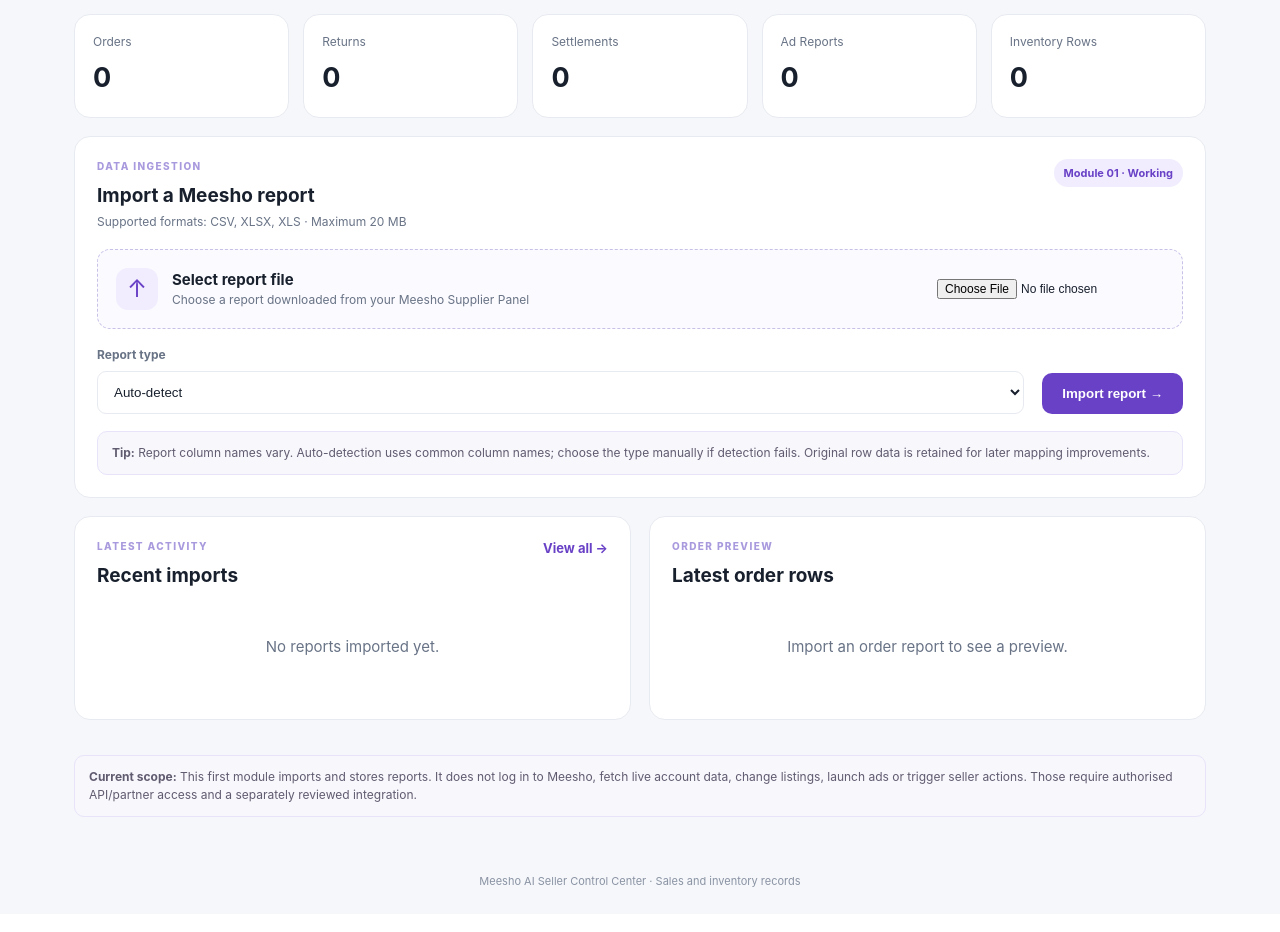
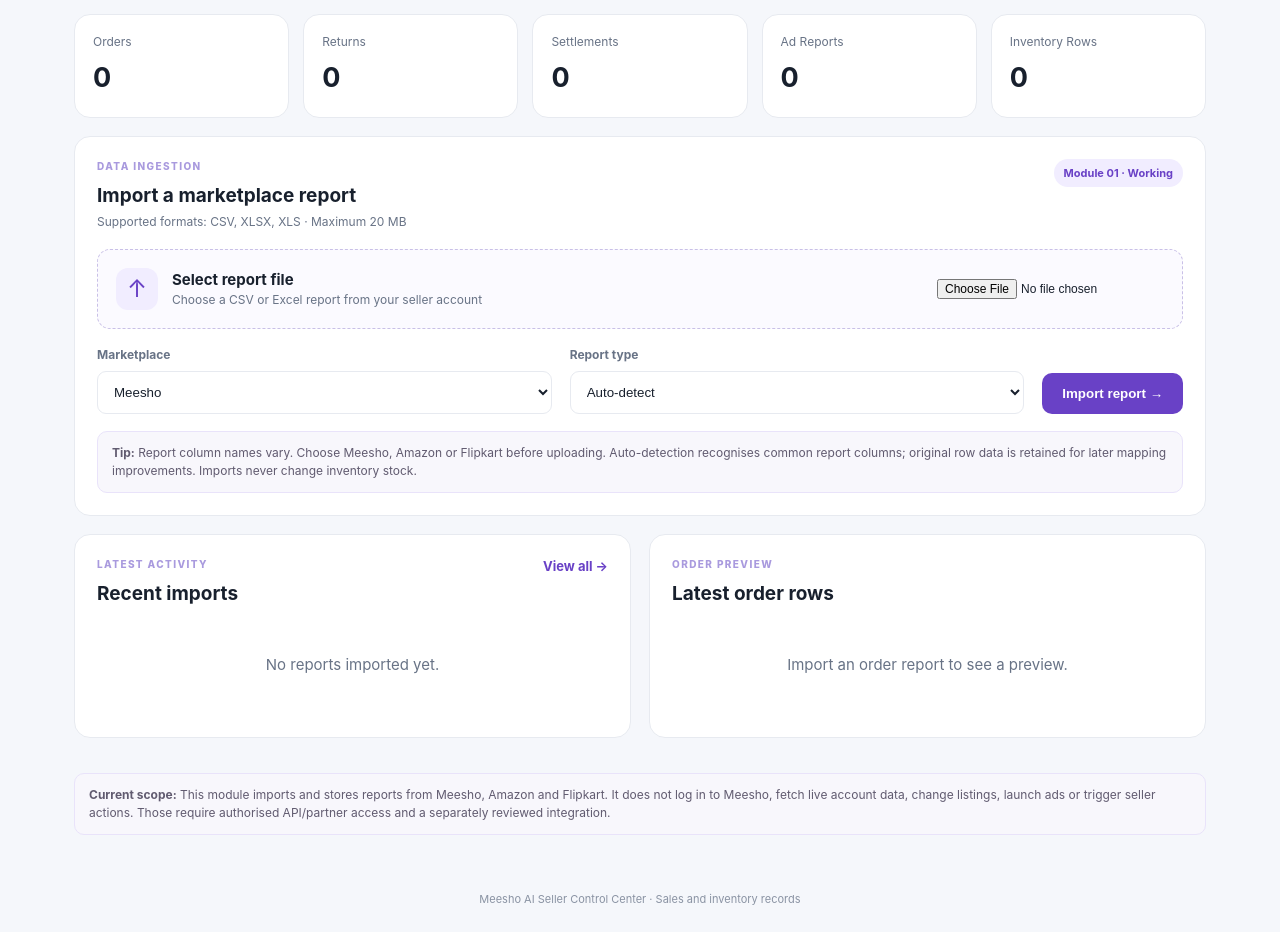
Before and after one commit to ak498025-code/meesho-ai-seller, a Flask app: page / in a window 1280 px wide. Shown: the part 298-1230 px from the top of the page. Before the commit the page ends 1185 px from the top, so only its background shows below. Run offline with Flask 3, Linux system fonts and the light colour scheme; data that the repository does not hold is empty; some libraries are stand-ins or nearby versions.

Commit message:
Add marketplace selector to report upload

```diff
--- a/templates/dashboard.html
+++ b/templates/dashboard.html
@@ -1,14 +1,14 @@
 {% extends "base.html" %}{% block content %}
 <section class="hero"><div><p class="eyebrow">SELLER OPERATIONS</p><h1>Your Meesho business, in one place.</h1><p>Start by importing seller reports. The dashboard stores normalized records and keeps an import audit trail.</p></div><span class="hero-icon">▦</span></section>
 <section class="stats">{% for label,value in stats.items() %}<article class="stat"><span>{{ label|title }}</span><strong>{{ "{:,}".format(value) }}</strong></article>{% endfor %}</section>
-<section class="panel"><div class="panel-head"><div><p class="eyebrow">DATA INGESTION</p><h2>Import a Meesho report</h2><p class="muted">Supported formats: CSV, XLSX, XLS · Maximum 20 MB</p></div><span class="pill">Module 01 · Working</span></div>
+<section class="panel"><div class="panel-head"><div><p class="eyebrow">DATA INGESTION</p><h2>Import a marketplace report</h2><p class="muted">Supported formats: CSV, XLSX, XLS · Maximum 20 MB</p></div><span class="pill">Module 01 · Working</span></div>
 <form action="{{ url_for('upload') }}" method="post" enctype="multipart/form-data" class="upload-form">
-<label class="filebox"> <span class="upload-symbol">↑</span><span><b>Select report file</b><small>Choose a report downloaded from your Meesho Supplier Panel</small></span><input type="file" name="report" accept=".csv,.xlsx,.xls" required></label>
-<div class="form-row"><label>Report type<select name="report_type"><option value="auto">Auto-detect</option><option value="orders">Orders</option><option value="returns">Returns</option><option value="settlements">Settlements / Payments</option><option value="ads">Advertising</option><option value="inventory">Inventory</option></select></label><button type="submit">Import report <span>→</span></button></div></form>
-<div class="note"><b>Tip:</b> Report column names vary. Auto-detection uses common column names; choose the type manually if detection fails. Original row data is retained for later mapping improvements.</div></section>
+<label class="filebox"> <span class="upload-symbol">↑</span><span><b>Select report file</b><small>Choose a CSV or Excel report from your seller account</small></span><input type="file" name="report" accept=".csv,.xlsx,.xls" required></label>
+<div class="form-row"><label>Marketplace<select name="marketplace" required><option value="Meesho">Meesho</option><option value="Amazon">Amazon</option><option value="Flipkart">Flipkart</option></select></label><label>Report type<select name="report_type"><option value="auto">Auto-detect</option><option value="orders">Orders</option><option value="returns">Returns</option><option value="settlements">Settlements / Payments</option><option value="ads">Advertising</option><option value="inventory">Inventory</option></select></label><button type="submit">Import report <span>→</span></button></div></form>
+<div class="note"><b>Tip:</b> Report column names vary. Choose Meesho, Amazon or Flipkart before uploading. Auto-detection recognises common report columns; original row data is retained for later mapping improvements. Imports never change inventory stock.</div></section>
 <section class="two-col"><section class="panel"><div class="panel-head"><div><p class="eyebrow">LATEST ACTIVITY</p><h2>Recent imports</h2></div><a class="text-link" href="{{ url_for('imports_page') }}">View all →</a></div>
 {% if imports %}<div class="table-wrap"><table><thead><tr><th>File</th><th>Type</th><th>Added</th><th>Date</th></tr></thead><tbody>{% for x in imports %}<tr><td>{{ x.filename }}</td><td><span class="tag">{{ x.report_type }}</span></td><td>{{ x.rows_added }}</td><td>{{ x.imported_at[:16].replace("T"," ") }}</td></tr>{% endfor %}</tbody></table></div>{% else %}<p class="empty">No reports imported yet.</p>{% endif %}</section>
 <section class="panel"><div class="panel-head"><div><p class="eyebrow">ORDER PREVIEW</p><h2>Latest order rows</h2></div></div>
 {% if recent %}<div class="table-wrap"><table><thead><tr><th>Order / Sub-order</th><th>SKU</th><th>Status</th><th>Amount</th></tr></thead><tbody>{% for x in recent %}<tr><td>{{ x.sub_order_id or x.order_id or "—" }}</td><td>{{ x.sku or "—" }}</td><td>{{ x.order_status or "—" }}</td><td>{{ "₹{:,.2f}".format(x.sale_amount) if x.sale_amount is not none else "—" }}</td></tr>{% endfor %}</tbody></table></div>{% else %}<p class="empty">Import an order report to see a preview.</p>{% endif %}</section></section>
-<section class="disclaimer"><b>Current scope:</b> This first module imports and stores reports. It does not log in to Meesho, fetch live account data, change listings, launch ads or trigger seller actions. Those require authorised API/partner access and a separately reviewed integration.</section>
+<section class="disclaimer"><b>Current scope:</b> This module imports and stores reports from Meesho, Amazon and Flipkart. It does not log in to Meesho, fetch live account data, change listings, launch ads or trigger seller actions. Those require authorised API/partner access and a separately reviewed integration.</section>
 {% endblock %}
```
